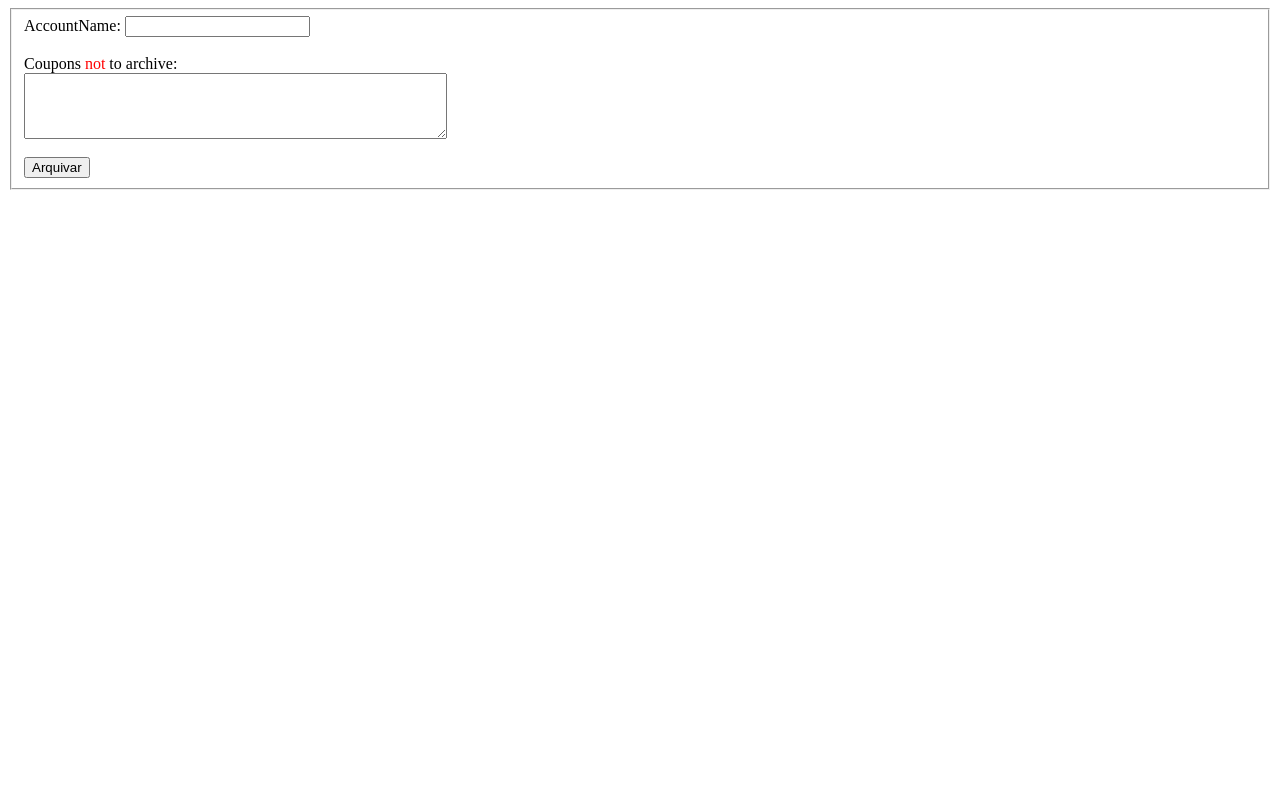
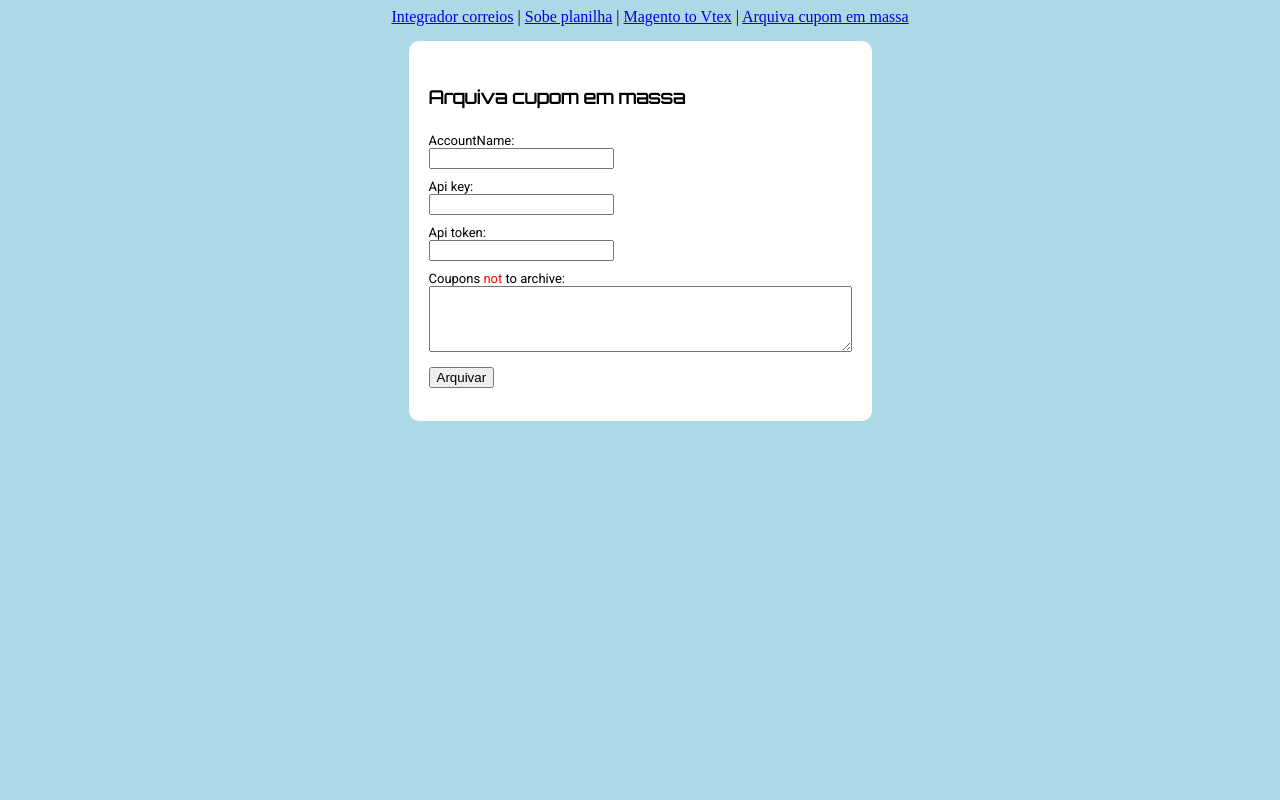
Before and after one commit to diegoalves0688/tools, a PHP site: page /couponArchive/itenstoarchive.html in a window 1280 px wide. Run offline with PHP 8.4, Linux system fonts and the light colour scheme; some libraries are stand-ins or nearby versions.

Commit message:
final de versao do arquiva cupom

```diff
--- a/couponArchive/itenstoarchive.html
+++ b/couponArchive/itenstoarchive.html
@@ -1,10 +1,53 @@
-<script type="text/javascript" src="https://ajax.googleapis.com/ajax/libs/jquery/1.7.2/jquery.min.js"></script>
 
-<form id="fileupload" name="fileupload" enctype="multipart/form-data" method="post" action="getcoupons.php">
-    <fieldset>
-        AccountName: <input id="accountname" name="accountname" type="text" value=""/></br></br>
-        Coupons <font color=red>not</font> to archive:</br>
-        <textarea rows="4" cols="50" name="coupons" id="coupons"></textarea></br></br>
-        <input id="send" type="submit" value="Arquivar"/>
-    </fieldset>
-</form>
+<html xmlns="http://www.w3.org/1999/html" xmlns="http://www.w3.org/1999/html" xmlns="http://www.w3.org/1999/html">
+<head>
+    <script type="text/javascript" src="https://ajax.googleapis.com/ajax/libs/jquery/1.7.2/jquery.min.js"></script>
+    <title>MassArchiveCoupon</title>
+    <style>
+        @import url(http://fonts.googleapis.com/css?family=Orbitron);
+        @import url(http://fonts.googleapis.com/css?family=Roboto);
+        h2 {
+            font-family: 'Orbitron', sans-serif;
+            font-size: 18px;
+        }
+        .formulario {
+            font-family: Roboto, sans-serif;
+            font-size: 13px;
+        }
+    </style>
+</head>
+<body>
+
+<center>
+    <div class="topo" style="height: 30px; width: 700px;">
+        <p class="topolink" style="margin-left: 20px;">
+            <a href="http://planilha.primordia.com.br/">Integrador correios</a> |
+            <a href="http://planilha.primordia.com.br/sobeplanilhaindex.php">Sobe planilha</a> |
+            <a href="http://magentotovtex.primordia.com.br/">Magento to Vtex</a> |
+            <a href="http://tools.primordia.com.br/couponArchive/itenstoarchive.html">Arquiva cupom em massa</a>
+        </p>
+    </div>
+    <table width=400><tr><td>
+        <div class="formulario"><div class="conteudo">
+
+            <h2 style="padding-top:20px;">Arquiva cupom em massa</h2>
+
+            <form id="fileupload" name="fileupload" enctype="multipart/form-data" method="post" action="getcoupons.php">
+
+                <div class="nome_campo" >AccountName:</div><input id="accountname" name="accountname" type="text" value=""/></br>
+                <div class="nome_campo" >Api key: </div><input id="key" name="key" type="text" value=""/></br>
+                <div class="nome_campo" >  Api token: </div><input id="token" name="token" type="text" value=""/></br>
+                <div class="nome_campo" >Coupons <font color=red>not</font> to archive:</div>
+                    <textarea rows="4" cols="50" name="coupons" id="coupons"></textarea></br></br>
+                    <input id="send" type="submit" value="Arquivar"/>
+
+            </form>
+            </div>
+        </div>
+</td></tr></table></center>
+<style>
+    body {background-color:lightblue;}
+    .nome_campo{padding-top: 10px;   border-radius: 5px;}
+    .formulario {background-color:white;border-radius:10px;}
+    .conteudo {padding-left:20px;padding-bottom:20px;padding-top:10px;padding-right:20px;}
+</style>
```
Also changed, not shown: couponArchive/getcoupons.php (+7 -7 lines).
